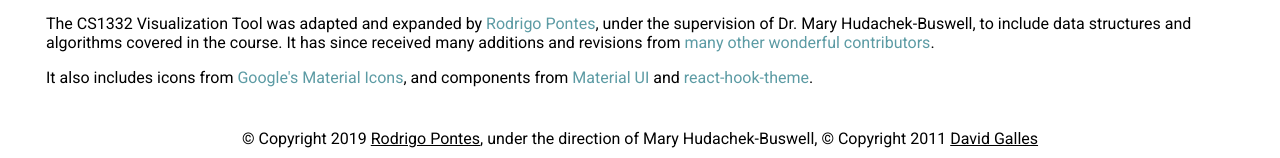
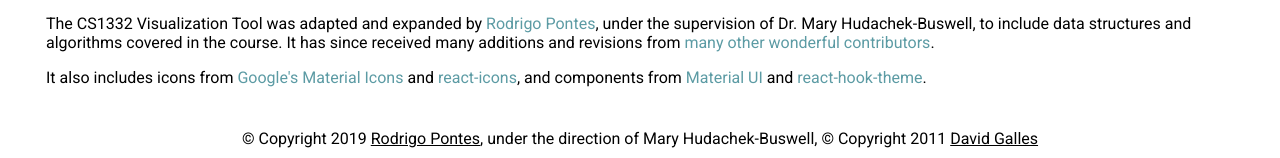
Before and after one commit to RodrigoDLPontes/visualization-tool, a React (Create React App) app: page /about in a window 1280 px wide. Shown: the part 136-294 px from the top of the page. Built offline with nearby package versions, Linux system fonts and the light colour scheme.

Commit message:
add icon source

```diff
--- a/src/screens/AboutScreen.js
+++ b/src/screens/AboutScreen.js
@@ -25,9 +25,9 @@ const AboutScreen = () => (
 			<a href="https://material.io/resources/icons/?style=baseline">
 				Google&#39;s Material Icons
 			</a>
-			, and components from <a href="https://material-ui.com/">Material UI </a>
-			and{' '}
-			<a href="https://www.npmjs.com/package/react-hook-theme/v/1.2.5">react-hook-theme</a>.
+			{' '} and <a href="https://react-icons.github.io/react-icons">react-icons</a>
+			, and components from <a href="https://material-ui.com/">Material UI</a>
+			{' '} and <a href="https://www.npmjs.com/package/react-hook-theme/v/1.2.5">react-hook-theme</a>.
 		</p>
 	</div>
 );
```
